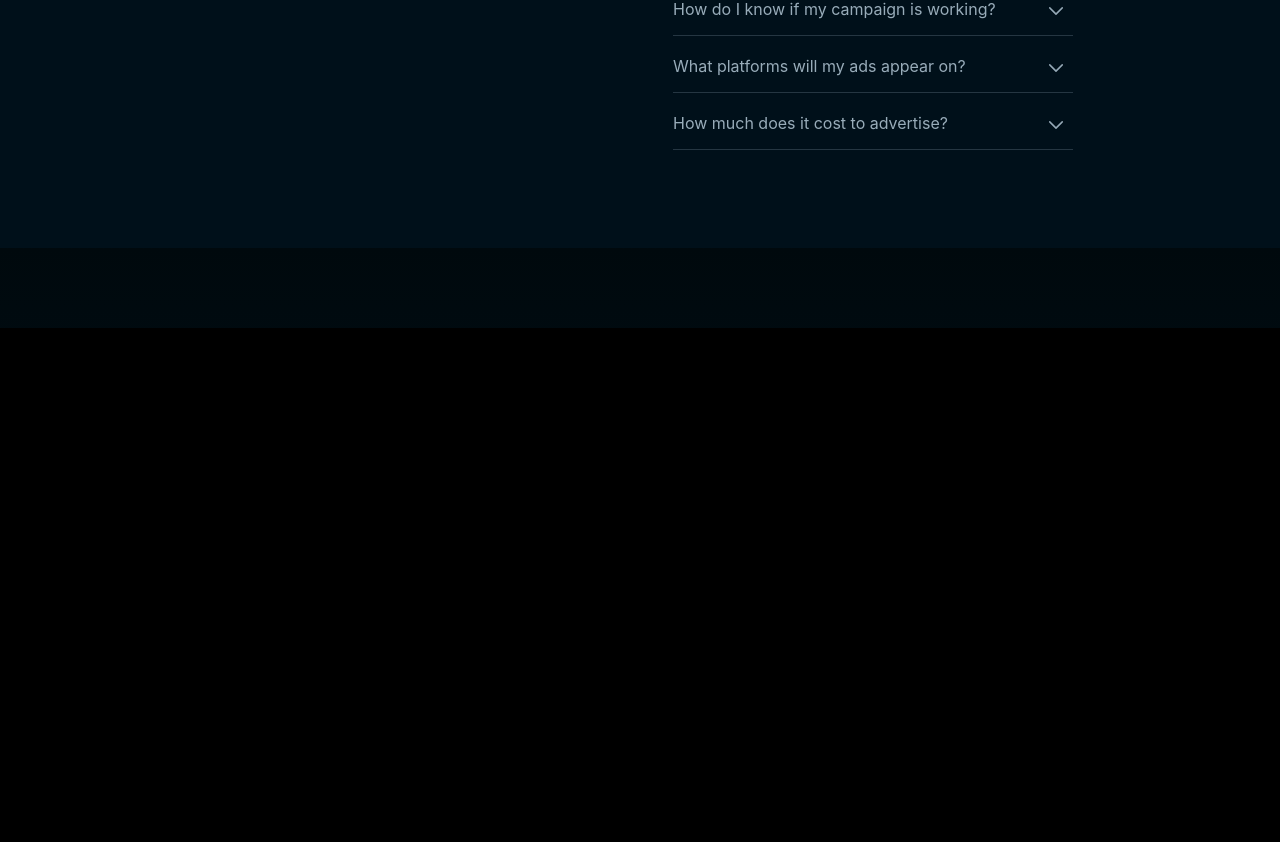
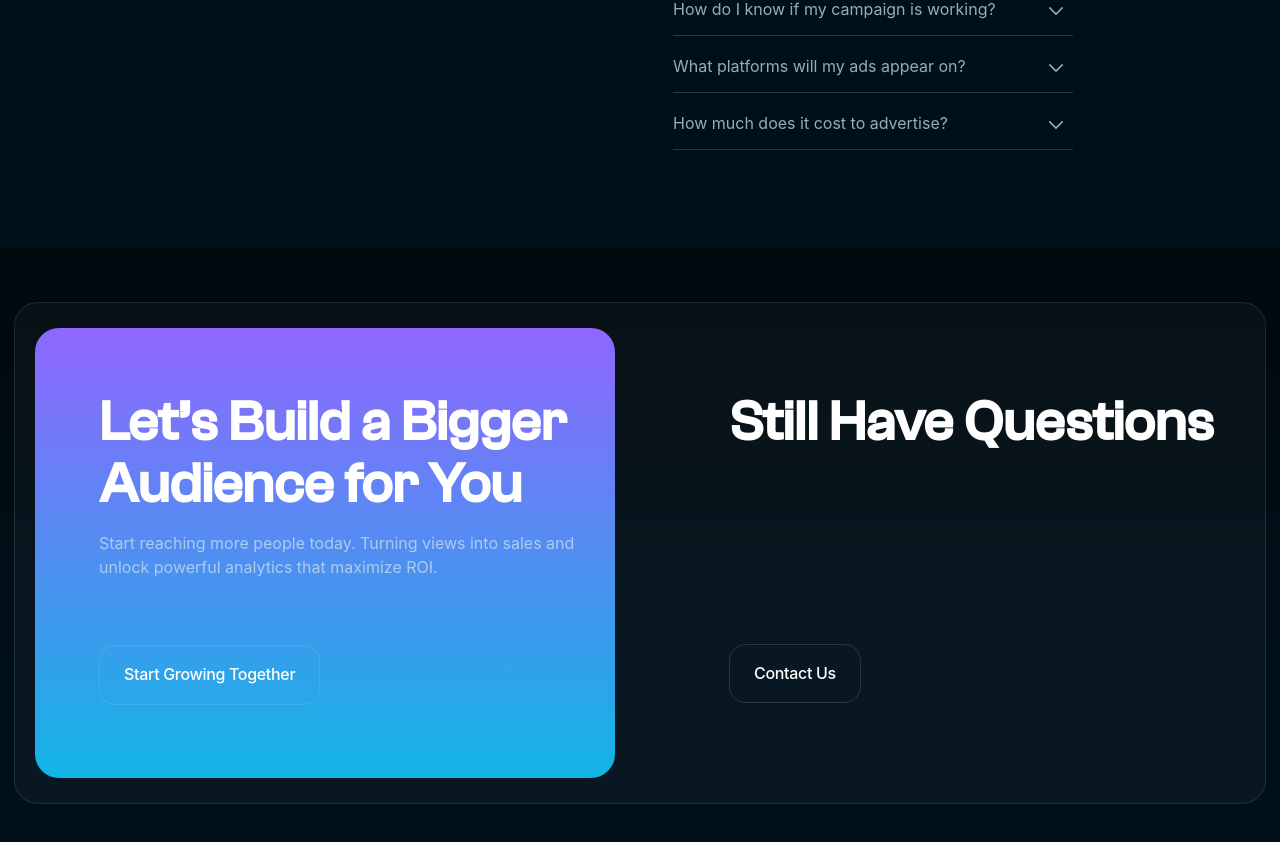
Before and after one commit to WillCBurroughs/sellrly, a React (Create React App) app: page / in a window 1280 px wide. Shown: the part 3752-4594 px from the top of the page. Before the commit the page ends 4080 px from the top, so only its background shows below. Built offline with nearby package versions, Linux system fonts and the light colour scheme; a web font is replaced by a local one.

Commit message:
Adding new section not finished

```diff
--- a/src/components/molecules/MobileBottomSection.js
+++ b/src/components/molecules/MobileBottomSection.js
@@ -1,11 +1,16 @@
 import React from 'react';
 import '../../index.css';
 import TertiaryButton from '../atoms/TertiaryButton';
+import SecondaryButton from '../atoms/SecondaryButton';
 import DesktopFAQSDropdown from '../atoms/DesktopFAQSDropdown';
 
 
-function MobileBottomSection(props) {
+export default function MobileBottomSection(props) {
+
+    const [active, setActive] = React.useState("top");
+
   return (
+    <>
     <div className='FAQSMobile' id= {props.id}>
         <div className='leftHeroAboveFold'>
             <h1>
@@ -18,7 +23,33 @@ function MobileBottomSection(props) {
             <DesktopFAQSDropdown id = "mobileDropdown" />
         </div>
     </div>
+        <div className='PreFooterDesktop' id = {props.prefooterid}>
+        <div className='PreFooterDesktopBackground'>
+
+              <div
+                className={`preFooterBigDivDesktop ${active === "top" ? "active" : "inactive"}`}
+                onMouseEnter={() => setActive("top")}
+              >
+                <h2 className='bigdesktopheader'>
+                  Let’s Build a Bigger Audience for You
+                </h2>
+                <p className='bigdesktopP'>
+                  Start reaching more people today. Turning views into sales and unlock powerful analytics that maximize ROI.
+                </p>
+                <SecondaryButton text = "Start Growing Together" id = "secondaryLeftDesktopBig"/>
+              </div>
+
+              <div
+               className={`preFooterBigDivDesktop ${active === "bottom" ? "active" : "inactive"}`}
+               onMouseEnter={() => setActive("bottom")} >
+                <h2 className='bigdesktopheader'>
+                  Still Have Questions
+                </h2>
+                <SecondaryButton text = "Contact Us" id = "secondaryRightDesktopBig"/>
+
+              </div>
+        </div>
+    </div>
+    </>
   );
 }
-
-export default MobileBottomSection;
--- a/src/components/templates/HomePageMobile.js
+++ b/src/components/templates/HomePageMobile.js
@@ -11,7 +11,7 @@ function HomePageMobile(props) {
         <HomeAboveFoldMobileMobile/>
         <VideoMobileHome/>
         <BenefitsMobile/>
-        <MobileBottomSection/>
+        <MobileBottomSection prefooterid = "holdingCorrect"/>
     </>
   );
 }
--- a/src/index.css
+++ b/src/index.css
@@ -1439,3 +1439,7 @@ input:focus, textarea:focus {
   width: 40vw;
   height: 30vh;
 }
+
+#holdingCorrect {
+  top: calc(4000px - 15vh);
+}
```
